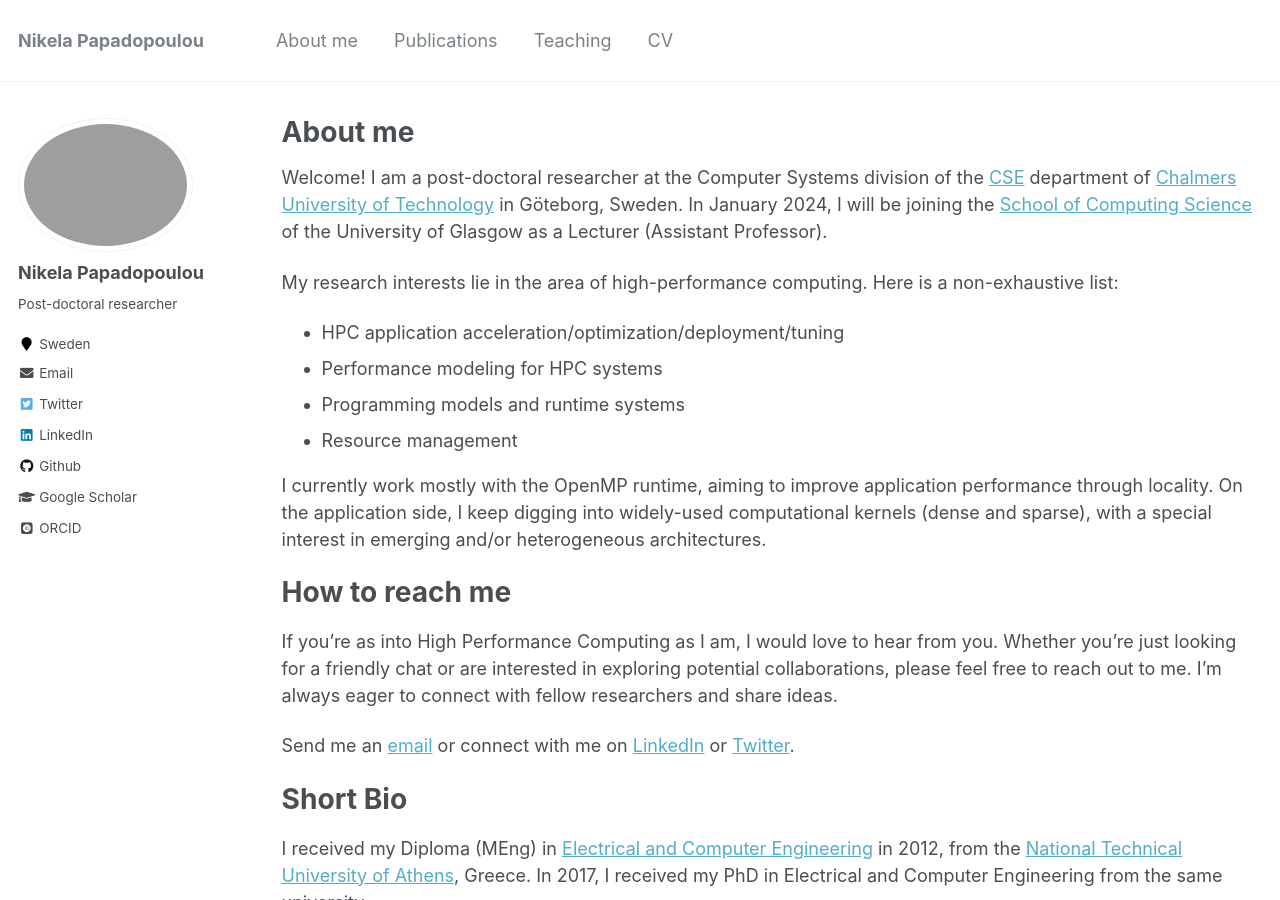
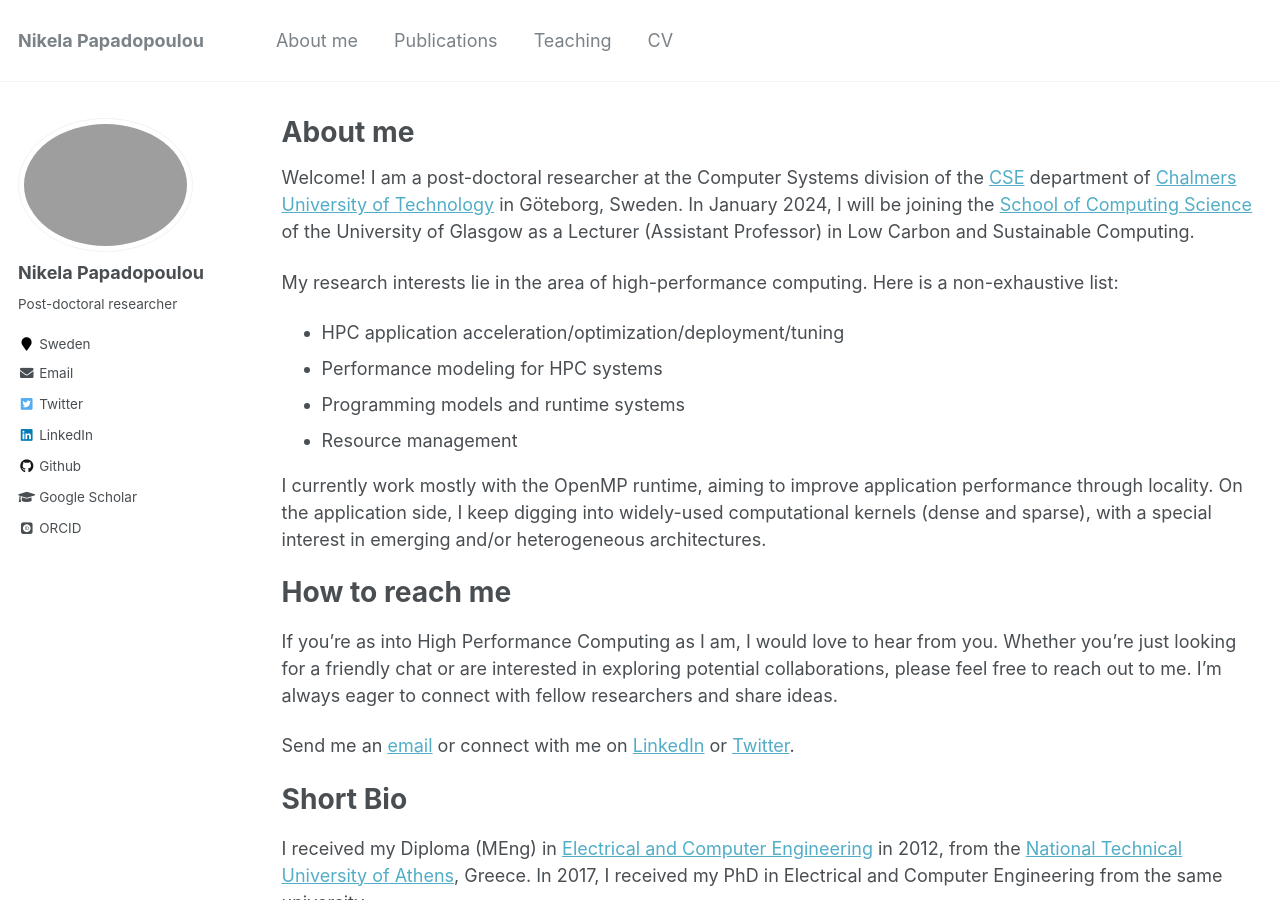
Before and after one commit to nikela/nikela.github.io, a Jekyll site: the page built from _pages/about.md, in a window 1280 px wide and 900 px high. Built offline with Jekyll 4.4.1, drawn with Linux system fonts in a browser that asks for light colours; some web fonts are replaced.

Commit message:
Add about me details

```diff
--- a/_pages/about.md
+++ b/_pages/about.md
@@ -9,7 +9,7 @@ redirect_from:
   - /about.html
 ---
 
-Welcome! I am a post-doctoral researcher at the Computer Systems division of the [CSE](https://www.chalmers.se/en/departments/cse/) department of [Chalmers University of Technology](https://www.chalmers.se) in Göteborg, Sweden. In January 2024, I will be joining the [School of Computing Science](https://www.gla.ac.uk/schools/computing/) of the University of Glasgow as a Lecturer (Assistant Professor).
+Welcome! I am a post-doctoral researcher at the Computer Systems division of the [CSE](https://www.chalmers.se/en/departments/cse/) department of [Chalmers University of Technology](https://www.chalmers.se) in Göteborg, Sweden. In January 2024, I will be joining the [School of Computing Science](https://www.gla.ac.uk/schools/computing/) of the University of Glasgow as a Lecturer (Assistant Professor) in Low Carbon and Sustainable Computing.
 
 My research interests lie in the area of high-performance computing. Here is a non-exhaustive list:
 - HPC application acceleration/optimization/deployment/tuning
```
